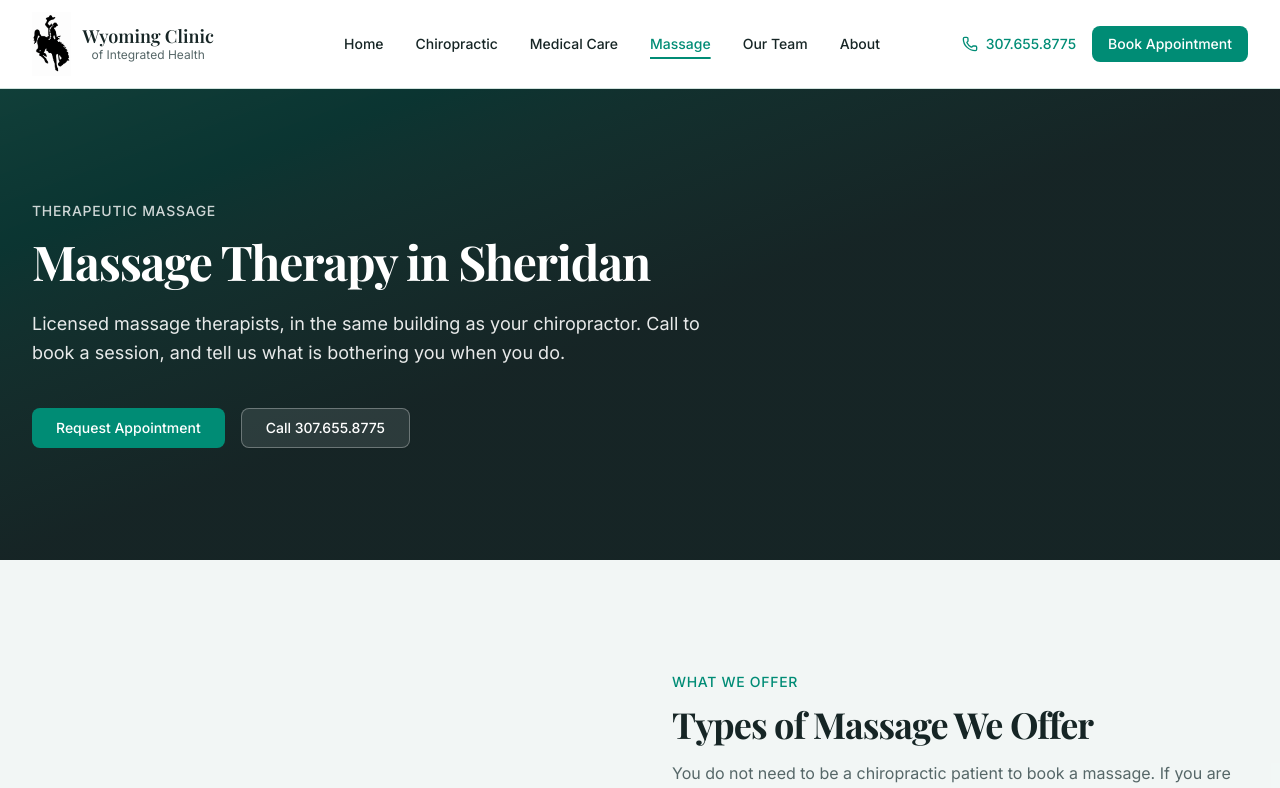
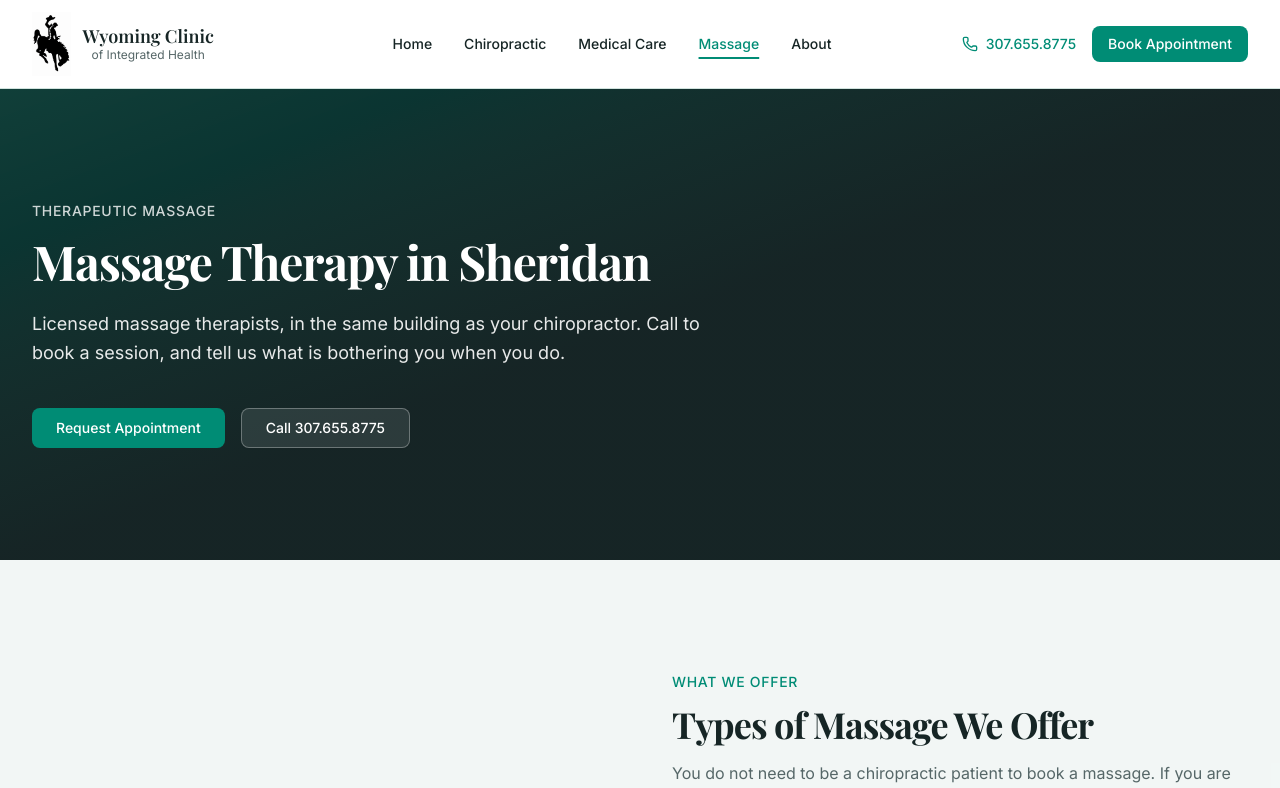
Before and after one commit to blacktoothconsulting/blacktoothconsulting, a Next.js app: page /massage in a window 1280 px wide. Shown: the top 788 px of the page. Built offline with nearby package versions, Linux system fonts and the light colour scheme; a web font is replaced by a local one.

Commit message:
Hide Our Team page from navigation and indexing

```diff
--- a/app/team/page.tsx
+++ b/app/team/page.tsx
@@ -11,6 +11,10 @@ export const metadata: Metadata = {
   title: "Meet Our Team | Wyoming Clinic of Integrated Health | Sheridan, WY",
   description:
     "Get to know the providers and care coordinators behind the Wyoming Clinic of Integrated Health in Sheridan, Wyoming.",
+  robots: {
+    index: false,
+    follow: false,
+  },
 }
 
 export default function TeamPage() {
--- a/components/header.tsx
+++ b/components/header.tsx
@@ -26,7 +26,6 @@ export function Header() {
     { name: "Chiropractic", href: "/chiropractic", match: "/chiropractic" },
     { name: "Medical Care", href: "/medical-care", match: "/medical-care" },
     { name: "Massage", href: "/massage", match: "/massage" },
-    { name: "Our Team", href: "/team", match: "/team" },
     { name: "About", href: aboutHref },
   ]
 
```
